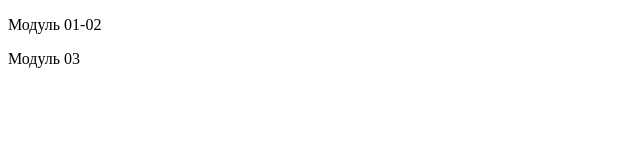
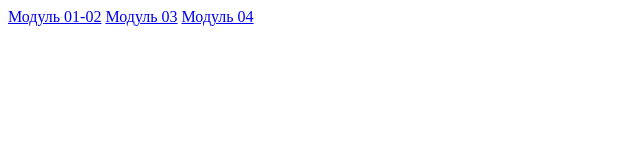
Before and after one commit to orchenok/goit-fe-course, a plain HTML site: page index.html in a window 1280 px wide. Shown: the whole page, without its empty margins (0-640 px from the left). Drawn offline with Linux system fonts and the light colour scheme.

Commit message:
add url for folder

```diff
--- a/index.html
+++ b/index.html
@@ -7,7 +7,8 @@
     <title>Document</title>
 </head>
 <body>
-    <p>Модуль 01-02</p>
-    <p>Модуль 03</p>
+    <a href="https://orchenok.github.io/goit-fe-course/module-01-02/">Модуль 01-02</a>
+    <a href="https://orchenok.github.io/goit-fe-course/module-03/">Модуль 03</a>
+    <a href="https://orchenok.github.io/goit-fe-course/module-04/">Модуль 04</a>
 </body>
 </html>
```
